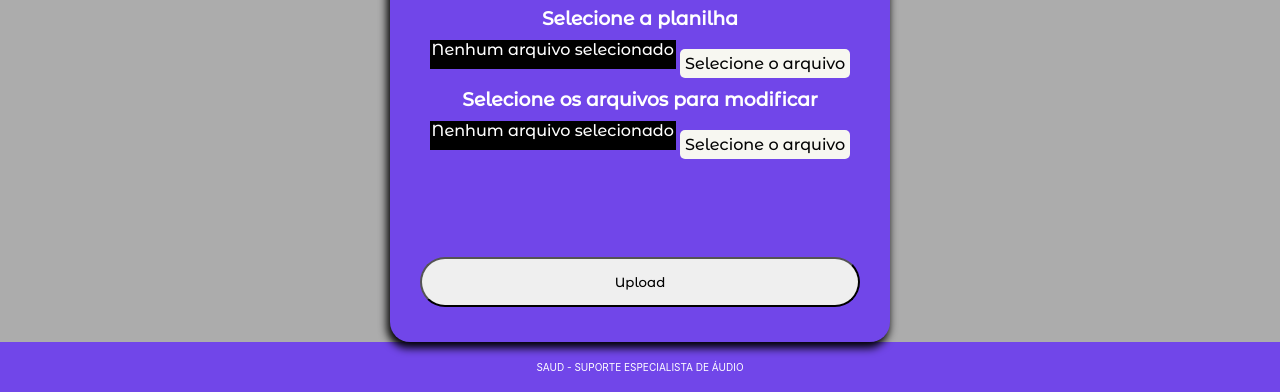
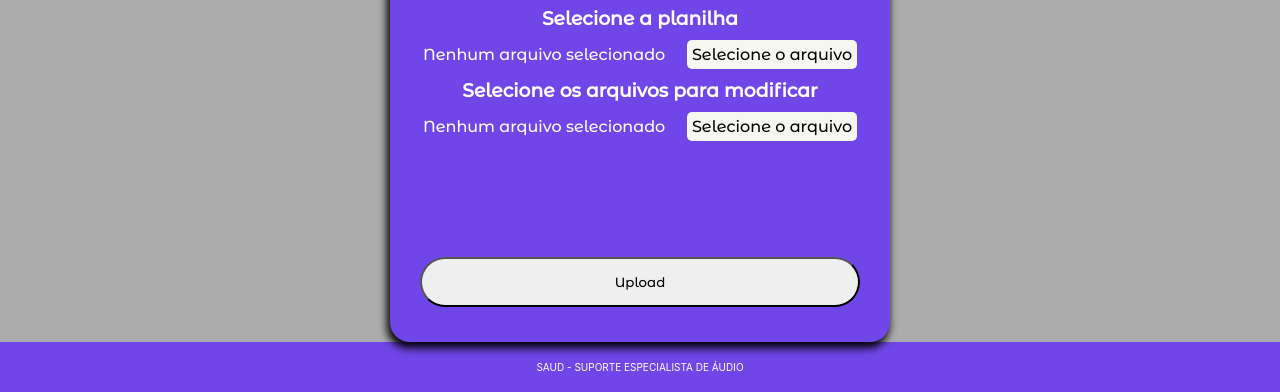
Before and after one commit to rodneyems/seachAndDestroy, a website: page public/index.html in a window 1280 px wide. Shown: the part 433-825 px from the top of the page. Drawn offline with Linux system fonts and the light colour scheme.

Commit message:
Form style

```diff
--- a/public/index.html
+++ b/public/index.html
@@ -26,16 +26,16 @@
             <form action="/" enctype="multipart/form-data" method="post">
                 <div>
                     <h3>Selecione a planilha</h3>
-                    <div>
-                        <input id="fileUpload" type="file" required name="files">
+                    <div class="inputs">
+                        <input id="fileUpload" type="file" name="files" oninvalid="alert('Por favor, preencha todos os campos')" required>
                         <div class="spanName">
                             <span id="fileName">Nenhum arquivo selecionado</span>
                         </div>
                         <div id="customButton">Selecione o arquivo</div>
                     </div>
                     <h3>Selecione os arquivos para modificar</h3>
-                    <div>
-                        <input id="fileUpload2" type="file" name="files" required multiple>
+                    <div class="inputs">
+                        <input id="fileUpload2" type="file" name="files" multiple oninvalid="alert('Por favor, preencha todos os campos')" required>
                         <div class="spanName">
                             <span id="fileName2">Nenhum arquivo selecionado</span>
                         </div>
--- a/public/styles/style.css
+++ b/public/styles/style.css
@@ -108,14 +108,23 @@ h1{
     margin-top: 20px;
     font-size: 30px;
 }
+.inputs{
+    display: flex;
+    align-items: center;
+    justify-content: center;
+}
+.spanName{
+    width: 60%;
+    overflow: hidden;
+    text-align: left;
+}
 
-.spanName{
-    display: inline-block;
-    background-color: black;
-    width: 246px;
-    height: 29px;
+span{
     overflow: hidden;
-    display: inline-block;
+    white-space: nowrap;
+    text-overflow: ellipsis;
+    width: 100%;
+    display: block;
 }
 
 #fileUpload{
```
